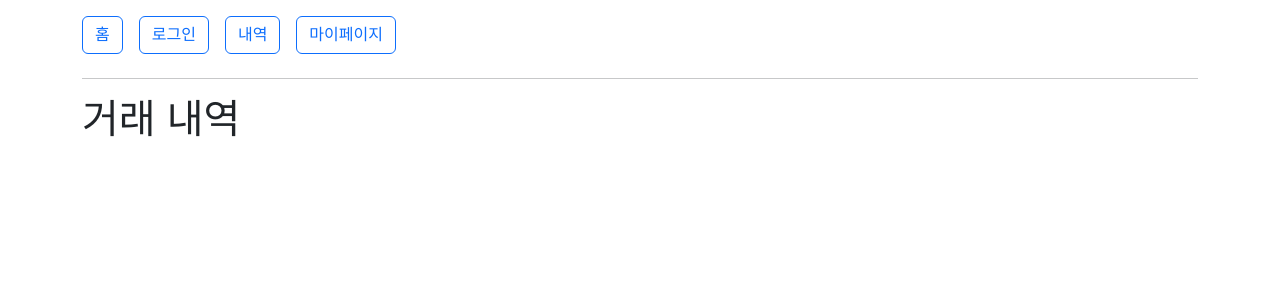
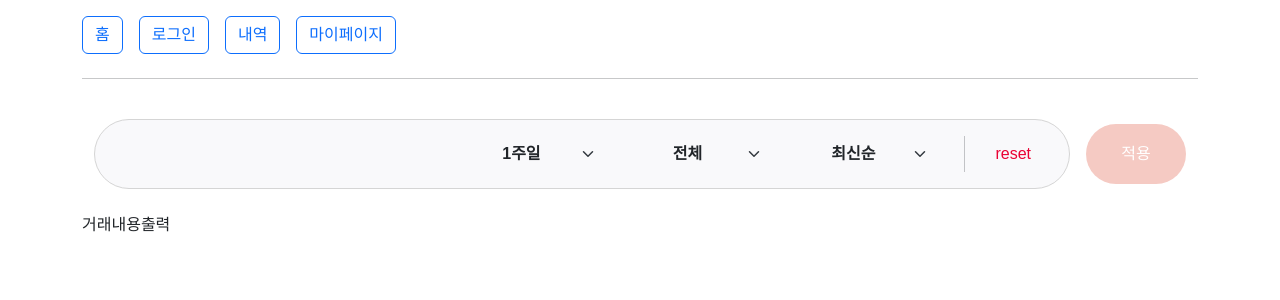
Before and after one commit to KB-Beeee/KB-honeypot, a Vue app: page /list in a window 1280 px wide. Shown: the top 300 px of the page. Built offline with nearby package versions, Linux system fonts and the light colour scheme; a web font is replaced by a local one.

Commit message:
feat: 필터bar UI 구현

```diff
--- a/src/pages/TransactionList.vue
+++ b/src/pages/TransactionList.vue
@@ -1,5 +1,62 @@
 <template>
-  <div>
-    <h1>거래 내역</h1>
+  <div class="container py-4">
+    <div class="d-flex align-items-center gap-3">
+      <div
+        class="filter-bar d-flex justify-content-end flex-grow-1 p-3 border rounded-pill gap-3"
+      >
+        <select
+          class="filter-item form-select border-0 bg-transparent shadow-none text-center fw-bold"
+        >
+          <option value="7">1주일</option>
+          <option value="30">1개월</option>
+          <option value="90">3개월</option>
+        </select>
+        <select
+          class="filter-item form-select border-0 bg-transparent shadow-none text-center fw-bold"
+        >
+          <option value="all">전체</option>
+          <option value="income">수입</option>
+          <option value="expense">지출</option>
+        </select>
+        <select
+          class="filter-item form-select border-0 bg-transparent shadow-none text-center fw-bold"
+        >
+          <option value="">최신순</option>
+          <option value="">과거순</option>
+        </select>
+        <div class="vr mx-2"></div>
+        <button
+          class="reset-btn d-flex align-items-center gap-1 border-0 bg-transparent me-3"
+        >
+          reset
+        </button>
+      </div>
+      <div
+        class="apply-btn d-flex align-items-center justify-content-center rounded-pill"
+      >
+        적용
+      </div>
+    </div>
   </div>
+  <div>거래내용출력</div>
 </template>
+
+<style scoped>
+.filter-bar {
+  background-color: #f9f9fb;
+  border-color: #d5d5d5 !important;
+  min-height: 60px;
+}
+.apply-btn {
+  background-color: #f5cac3;
+  color: white;
+  width: 100px;
+  min-height: 60px;
+}
+.filter-item {
+  width: 150px;
+}
+.reset-btn {
+  color: #ea0234;
+}
+</style>
```
